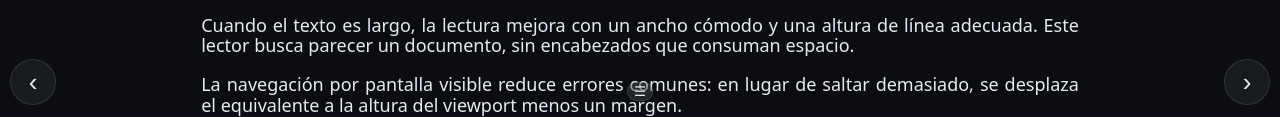
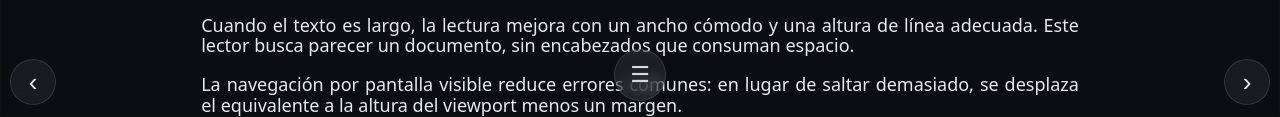
Before and after one commit to unreal16180/simple-page, a plain HTML site: page index.html in a window 1280 px wide. Shown: the part 683-800 px from the top of the page. Drawn offline with Linux system fonts and the light colour scheme.

Commit message:
Add files via upload

```diff
--- a/styles.css
+++ b/styles.css
@@ -122,9 +122,16 @@ mark.search-hit{
 
 .fab-tools{
   left: 50%;
-  bottom: 16px;
   right: auto;
-  transform: translateX(-50%);
+  bottom: 16px;                 /* herramientas pegado abajo */
+  transform: translateX(-50%);  /* centrado */
+  width: 52px;
+  height: 52px;
+  font-size: 22px;
+  display: grid;
+  place-items: center;
+  opacity: 0.92;
+  z-index: 30;                  /* siempre encima */
 }
 
 /* Panel */
```
